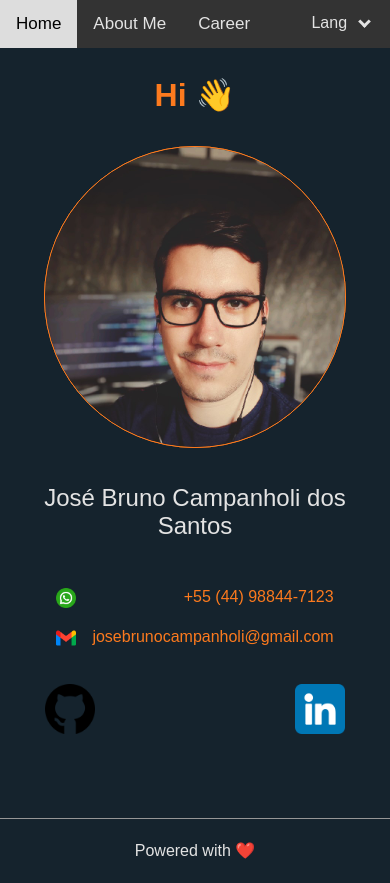
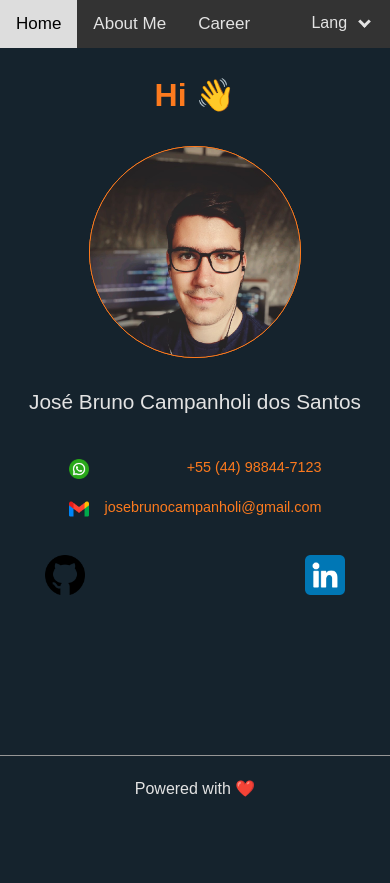
Before and after one commit to josebruno2020/jbcamps, a Next.js app: page / in a window 390 px wide. After the commit the page ends 844 px from the top, so only its background shows below. Built offline with nearby package versions, Linux system fonts and the light colour scheme.

Commit message:
:hammer: some visual improvements

```diff
--- a/src/components/SocialMedia/SocialMedia.module.css
+++ b/src/components/SocialMedia/SocialMedia.module.css
@@ -5,4 +5,5 @@
 
 .link {
   transition: .2s all;
+  font-size: 1rem;
 }
--- a/src/components/SocialMedia/index.tsx
+++ b/src/components/SocialMedia/index.tsx
@@ -5,8 +5,8 @@ import styles from './SocialMedia.module.css'
 export default function SocialMedia({name, link, src}: SocialMediaProps) {
   return (
     <>
-      <a className={styles.link} href={link} target="_blank" rel="noreferrer">
-        <Image alt={name} height={50} width={50} src={src}/>
+      <a className={styles.link} href={link} target="_blank" rel="noreferrer" title={name}>
+        <Image alt={name} height={40} width={40} src={src}/>
       </a>
     </>
   )
--- a/src/components/Title/index.tsx
+++ b/src/components/Title/index.tsx
@@ -11,7 +11,7 @@ export default function Title({as, children, isSubtitle, ...props}: TitleProps):
         ${Tag} {
           margin: 0;
           line-height: 1.15;
-          font-size: 3rem;
+          font-size: 2.5rem;
           margin-bottom: 2rem;
           text-align: center;
           margin-top: ${marginTop};
--- a/src/patterns/Footer/footer.module.css
+++ b/src/patterns/Footer/footer.module.css
@@ -1,5 +1,5 @@
 .footer {
-  margin-top: 3rem;
+  margin-top: 2rem;
   height: 5vh;
 
   display: flex;
--- a/src/patterns/PersonalContact/PersonalContact.module.css
+++ b/src/patterns/PersonalContact/PersonalContact.module.css
@@ -2,7 +2,7 @@
   padding: .5rem;
   text-align: center;
   color: var(--color-text-primary);
-  font-size: 1.5rem;
+  font-size: 1.3rem;
 }
 
 
@@ -20,3 +20,7 @@
   justify-content: space-between;
   gap: 1rem;
 }
+
+.description {
+  font-size: 0.9rem;
+}
--- a/src/patterns/PersonalContact/index.tsx
+++ b/src/patterns/PersonalContact/index.tsx
@@ -12,9 +12,9 @@ export default function PersonalContact(): JSX.Element {
           <a href={contact.link} target="_blank" key={index} rel="noreferrer">
             <p className={styles.contactIcon}>
               <span>
-                <Image alt="Whatsapp" height={20} width={20} src={`/images/social/${contact.file}`} />
+                <Image alt={contact.title} height={20} width={20} src={`/images/social/${contact.file}`} />
               </span>
-              <span>{contact.description}</span>
+              <span className={styles.description}>{contact.description}</span>
             </p>
           </a>
         ))}
--- a/src/screens/About/About.module.css
+++ b/src/screens/About/About.module.css
@@ -1,11 +1,12 @@
 .description {
   text-align: justify;
-  font-size: 1.3rem;
+  font-size: 1.1rem;
   line-height: 2.5rem;
+  text-align: justify;
 }
 
 @media (max-width: 600px) {
   .description {
-    font-size: 1.2rem;
+    font-size: 1rem;
   }
 }
--- a/src/screens/HomeScreen/index.tsx
+++ b/src/screens/HomeScreen/index.tsx
@@ -23,7 +23,7 @@ export default function HomeScreen(): JSX.Element {
           <Title>{data.title}</Title>
 
           <span className={styles.image}>
-            <Image alt="Jbcamps" height={300}  width={300} src="/images/jbcamps.png" />
+            <Image alt="Jbcamps" height={210}  width={210} src="/images/jbcamps.png" />
           </span>
 
           <PersonalContact />
```
